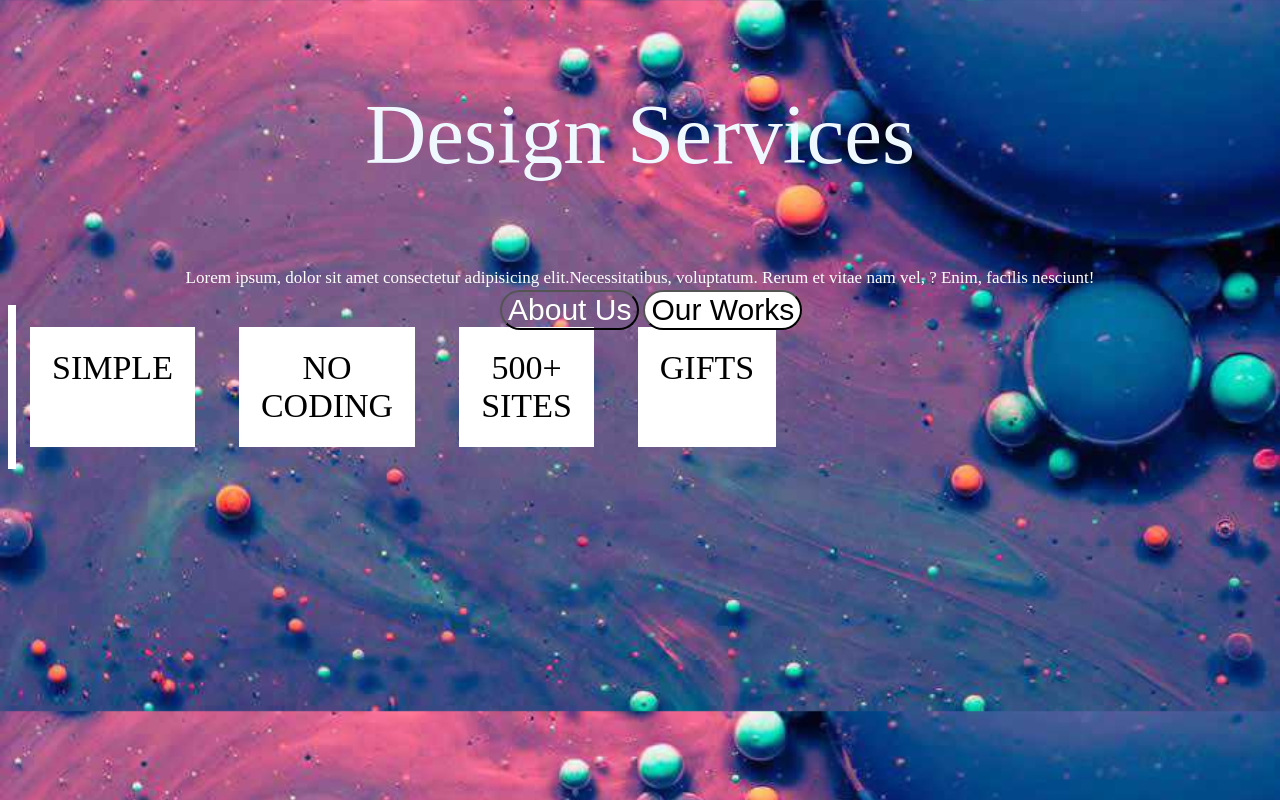
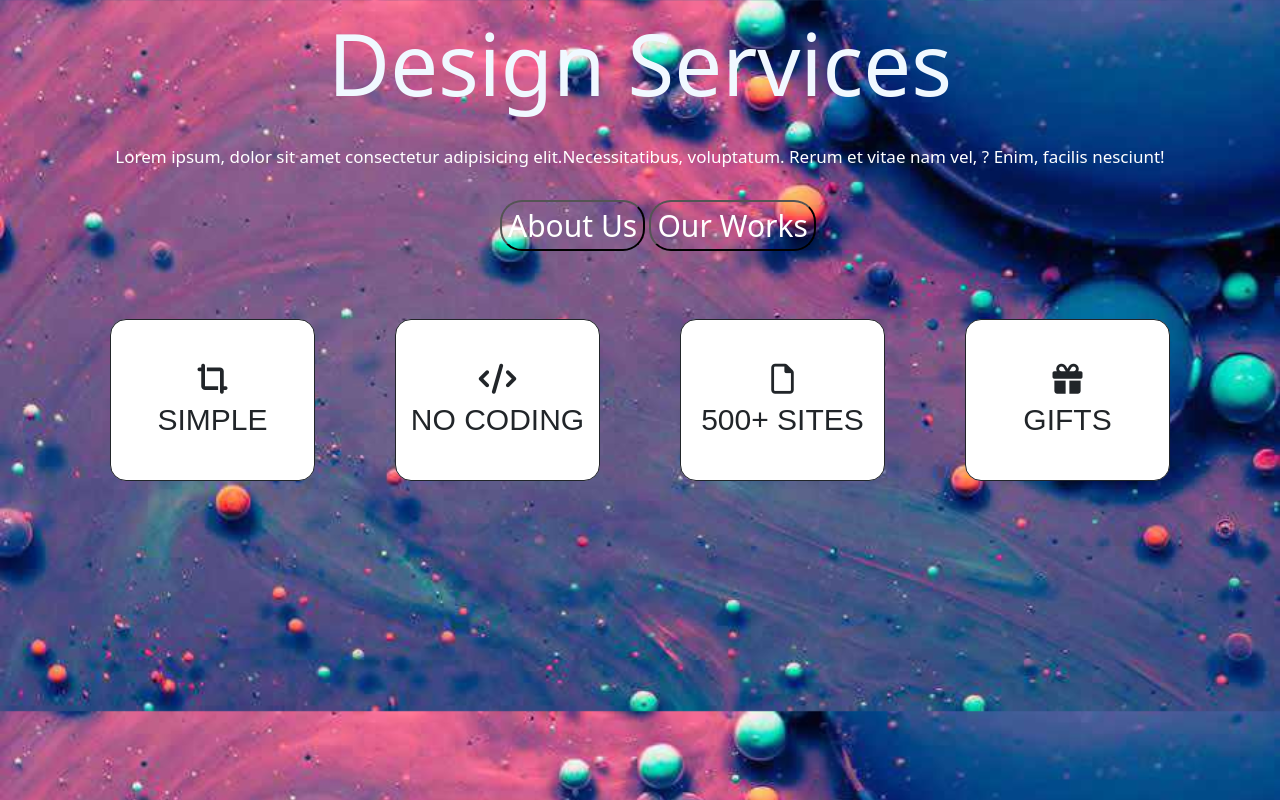
Before and after one commit to AartiKanse03/first-day, a plain HTML site: page Aarti/task1.html in a window 1280 px wide. Drawn offline with nearby package versions, Linux system fonts and the light colour scheme.

Commit message:
Add files via upload

```diff
--- a/Aarti/style1.css
+++ b/Aarti/style1.css
@@ -17,20 +17,10 @@ body {
     color:aliceblue;
     }
 
-    .flex-container {
-        display: flex;
-        justify-content: center;
-        justify-content: flex-start;
-        background-color: white;
-        padding:10pz;
-        width:8px;
-        }
 
     .button1 {
             background-color:white;
-            /* position:absolute; */
             font-size: 30px;
-            /* margin:78px,15px; */
             border-radius: 22px;
             text-align: center;
             color: white;
@@ -40,30 +30,38 @@ body {
     .button2 {
             background-color: white;
             font-size: 30px;
-            /* position: absolute; */
-            /* margin-top: 50px; */
             border-radius: 22px;
             text-align: center;
+            color: white;
+            background: transparent;
         }
 
     .button {
         position: absolute;
-        top: 290px;
+        top: 200px;
         left:500px;
+        text-align: center;
     }
+    /* .containers {
+        display:flex;
+        justify-content: space-around;
+    } */
 
-    .flex-container {
-        justify-content: ;
-    }
+    .Services{
+        margin-top: 150px;
+        }
 
 
-
-
-        .flex-item {
+    .flex-item {
         background-color: white;
         border: 3px;
-        font-size:34px;
+        margin:40px;
+        padding:40px;
+        font-size:30px;
         text-align: center;
-        padding: 22px;
-        margin: 22px;
+        font-family: Arial, Helvetica, sans-serif;
+        line-height: 40px;
+        border: 1px solid;
+        border-radius: 16px;
+
     }
--- a/Aarti/task1.html
+++ b/Aarti/task1.html
@@ -7,6 +7,11 @@
     <title>Document</title>
 
     <link rel="stylesheet" href="style1.css">
+    <link rel="stylesheet" href="https://cdnjs.cloudflare.com/ajax/libs/font-awesome/6.5.2/css/all.min.css">
+
+    <link href="https://cdn.jsdelivr.net/npm/bootstrap@5.3.3/dist/css/bootstrap.min.css" rel="stylesheet"
+        integrity="sha384-QWTKZyjpPEjISv5WaRU9OFeRpok6YctnYmDr5pNlyT2bRjXh0JMhjY6hW+ALEwIH" crossorigin="anonymous">
+
 </head>
 
 <body>
@@ -22,20 +27,20 @@
         <button type="button" class="button2">Our Works</button>
     </div>
 
-<div class="flex-container">
-    <div class="flex-item">SIMPLE</div>
-    <div class="flex-item">NO CODING</div>
-    <div class="flex-item">500+ SITES</div>
-    <div class="flex-item">GIFTS</div>
+    <div class="container Services">
+        <div class="row">
+            <div class="col flex-item"><i class="fa-solid fa-crop-simple"></i><br />SIMPLE</div>
+            <div class="col flex-item"> <i class="fa-solid fa-code"></i><br />NO CODING</div>
+            <div class="col flex-item"> <i class="fa-regular fa-file"></i><br />500+ SITES</div>
+            <div class="col flex-item"> <i class="fa-solid fa-gift"></i><br />GIFTS</div>
+        </div>
     </div>
 
 
-
-
-
-</div>
-
-
+    <script src="https://cdn.jsdelivr.net/npm/bootstrap@5.3.3/dist/js/bootstrap.bundle.min.js"
+        integrity="sha384-YvpcrYf0tY3lHB60NNkmXc5s9fDVZLESaAA55NDzOxhy9GkcIdslK1eN7N6jIeHz"
+        crossorigin="anonymous"></script>
+    <script src="https://kit.fontawesome.com/f04c314be2.js" crossorigin="anonymous"></script>
 </body>
 
 </html>
```
Lines whose indentation alone changed are shown as unchanged.
